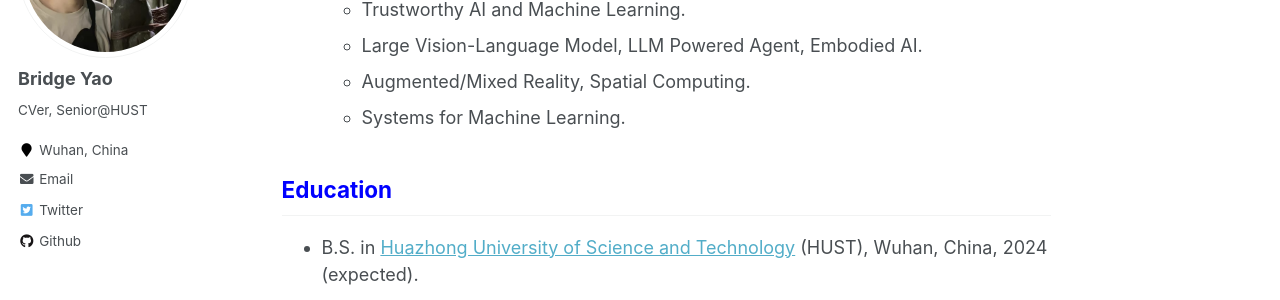
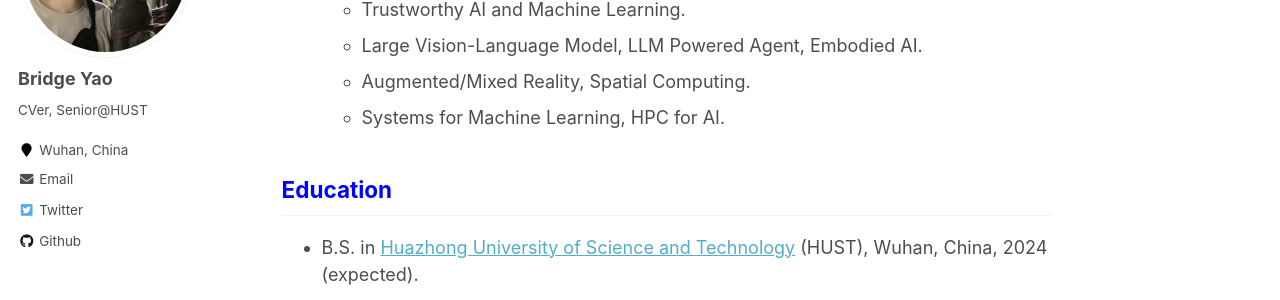
Before and after one commit to iBridgeYao/iBridgeYao.github.io, a Jekyll site: the page built from _pages/about.md, in a window 1280 px wide and 900 px high, scrolled down 311 px. Shown: the part 153-453 px from the top of the window. Built offline with Jekyll 4.4.1, drawn with Linux system fonts in a browser that asks for light colours.

Commit message:
add clarify

```diff
--- a/_pages/about.md
+++ b/_pages/about.md
@@ -21,7 +21,7 @@ redirect_from:
   - Trustworthy AI and Machine Learning.
   - Large Vision-Language Model, LLM Powered Agent, Embodied AI.
   - Augmented/Mixed Reality, Spatial Computing.
-  - Systems for Machine Learning.
+  - Systems for Machine Learning, HPC for AI.
 
 <h2 class="col">
 <font color=blue>Education</font>
```
